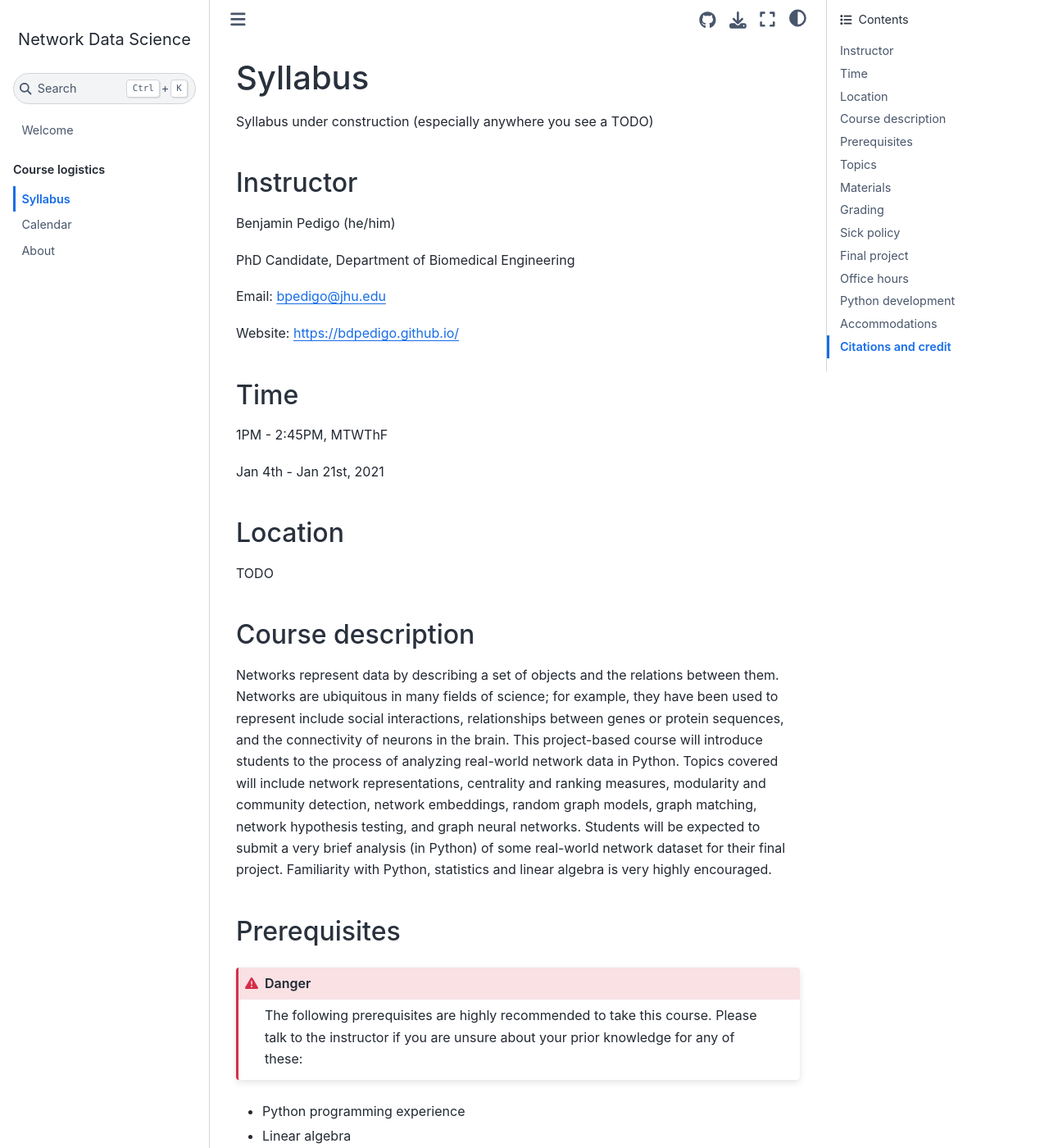
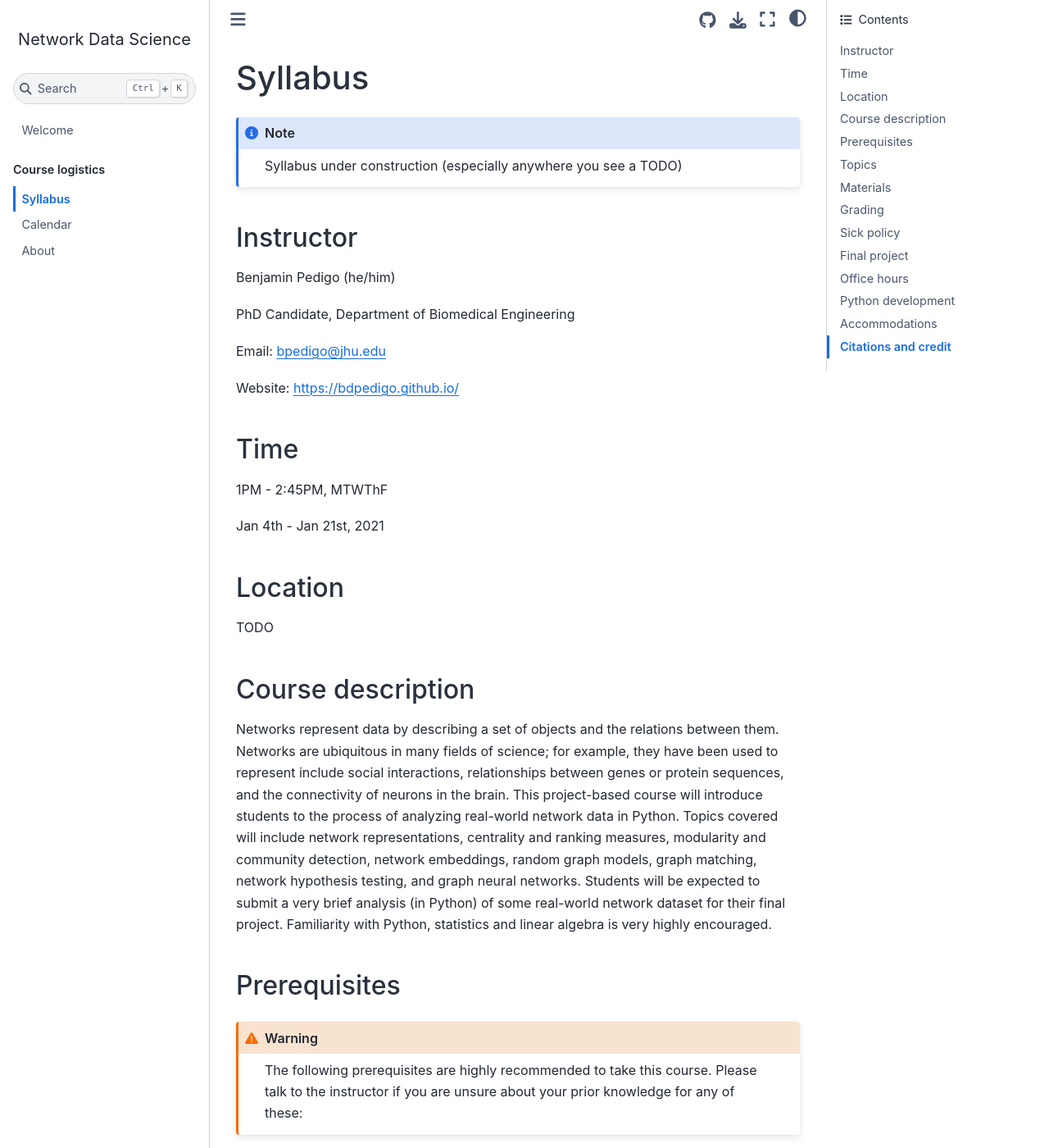
Before and after one commit to bdpedigo/networks-course, a Jupyter Book: the page built from docs/syllabus.md, in a window 1280 px wide and 1400 px high. Shown: the whole window at 82% size. Built offline with Jupyter Book 1.0.4 settings and Sphinx 7.4.7 and the Sphinx Book theme 1.1.4, drawn with Linux system fonts in a browser that asks for light colours.

Commit message:
Update syllabus.md

````diff
--- a/docs/syllabus.md
+++ b/docs/syllabus.md
@@ -1,6 +1,8 @@
 (page:syllabus)=
 # Syllabus
+```{note}
 Syllabus under construction (especially anywhere you see a TODO)
+```
 
 ## Instructor
 Benjamin Pedigo (he/him)
@@ -23,7 +25,7 @@ TODO
 Networks represent data by describing a set of objects and the relations between them. Networks are ubiquitous in many fields of science; for example, they have been used to represent include social interactions, relationships between genes or protein sequences, and the connectivity of neurons in the brain. This project-based course will introduce students to the process of analyzing real-world network data in Python. Topics covered will include network representations, centrality and ranking measures, modularity and community detection, network embeddings, random graph models, graph matching, network hypothesis testing, and graph neural networks. Students will be expected to submit a very brief analysis (in Python) of some real-world network dataset for their final project. Familiarity with Python, statistics and linear algebra is very highly encouraged.
 
 ## Prerequisites
-```{danger} The following prerequisites are highly recommended to take this course. Please talk to
+```{warning} The following prerequisites are highly recommended to take this course. Please talk to
 the instructor if you are unsure about your prior knowledge for any of these:
 ```
 - Python programming experience
````
